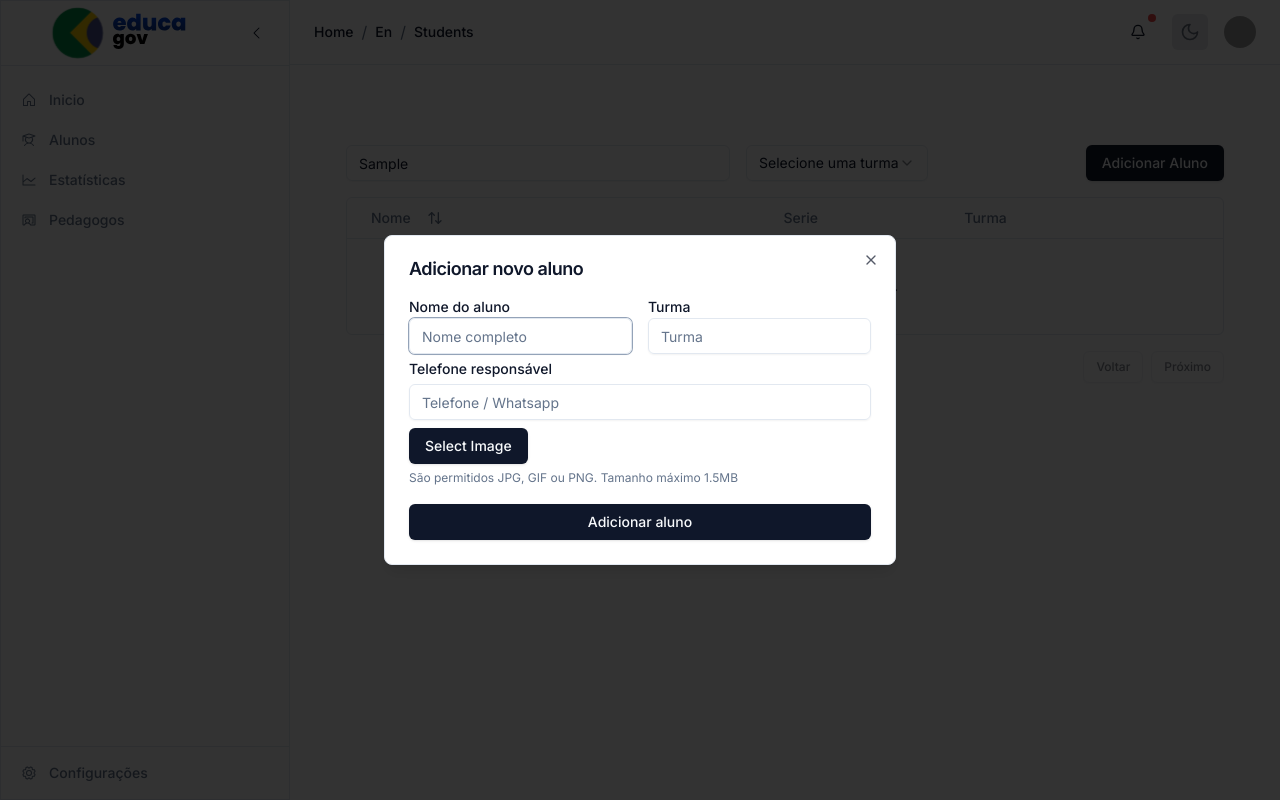
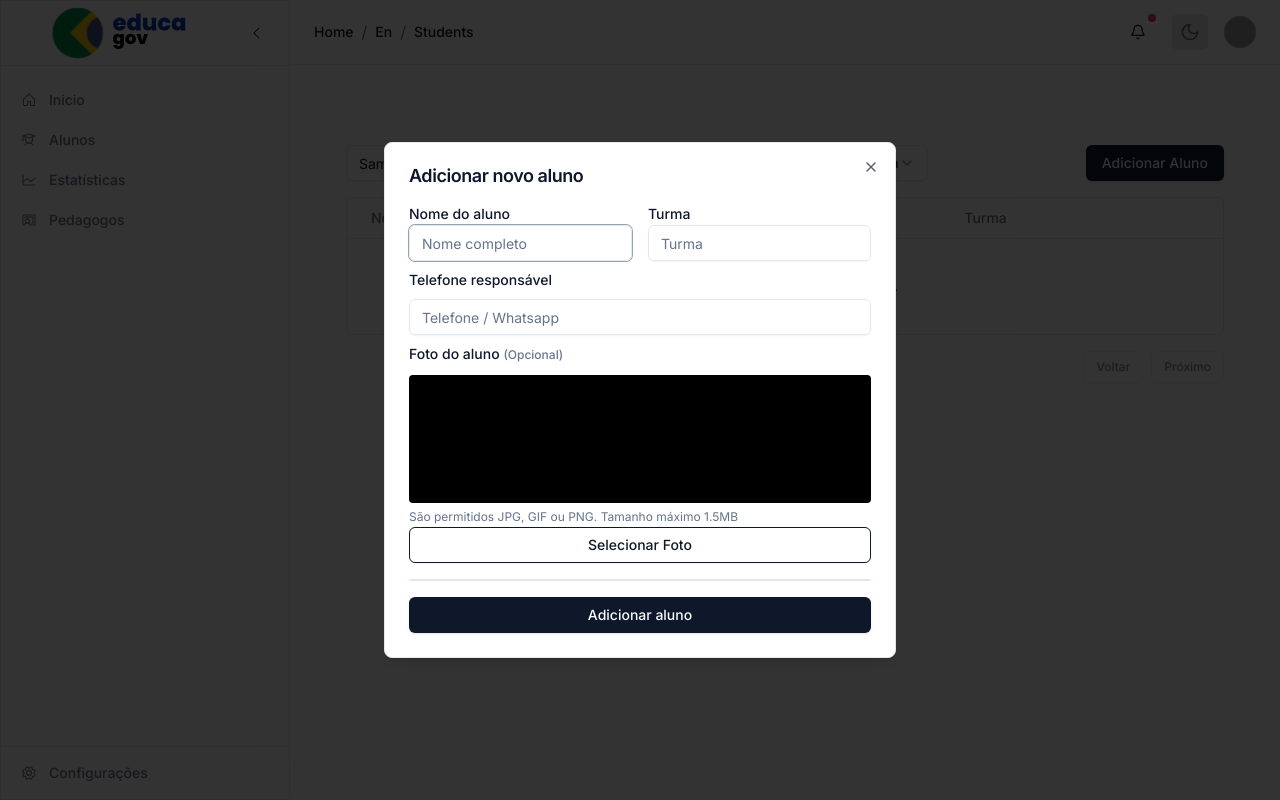
Before and after one commit to LeonardoMartinsMoreira/pedagov, a Next.js app: page /en/students in a window 1280 px wide. Both pictures are taken after typing "Sample" into the empty fields and a click on the button "Adicionar Aluno". Built offline with nearby package versions, Linux system fonts and the light colour scheme; grey boxes are pictures that could not be loaded.

Commit message:
feat: created upload image for student

```diff
--- a/src/components/students/AdicionarAlunoDialog/index.tsx
+++ b/src/components/students/AdicionarAlunoDialog/index.tsx
@@ -27,7 +27,7 @@ export function AdicionarAlunoDialog({
         </DialogHeader>
 
         <form className="flex flex-col gap-y-4">
-          <div className="flex flex-col gap-y-2">
+          <div className="flex flex-col gap-y-3">
             <div className="flex gap-x-4">
               <div>
                 <Label>Nome do aluno</Label>
@@ -42,11 +42,15 @@ export function AdicionarAlunoDialog({
 
             <Label>Telefone responsável</Label>
             <Input placeholder="Telefone / Whatsapp" {...register('tel')} />
-            <div>
+            <div className="flex flex-col gap-y-3">
+              <Label>
+                Foto do aluno{' '}
+                <span className="text-muted-foreground text-xs">
+                  (Opcional)
+                </span>
+              </Label>
               <UploadImage setValue={setValue} />
-              <span className="text-xs text-muted-foreground">
-                São permitidos JPG, GIF ou PNG. Tamanho máximo 1.5MB
-              </span>
+
             </div>
           </div>
 
--- a/src/components/students/OcorrenciaDialog/OcorrenciaDialog.tsx
+++ b/src/components/students/OcorrenciaDialog/OcorrenciaDialog.tsx
@@ -24,8 +24,6 @@ export function OcorrenciaDialog({
   const defaultSelectedStudent = students1000.find(
     ({ id }) => id === idSelectedStudent
   )?.id
-
-  console.log(idSelectedStudent, defaultSelectedStudent)
 
   const [selectedStudent, setSelectedStudent] = useState<string[]>([
     defaultSelectedStudent?.toString() as string,
--- a/src/components/upload-image.tsx
+++ b/src/components/upload-image.tsx
@@ -1,40 +1,68 @@
-import { useRef, useState } from 'react'
+import { useEffect, useState } from 'react'
 import { Input } from '@/components/ui/input'
 import { Button } from '@/components/ui/button'
-import { Dialog, DialogContent, DialogTrigger } from '@/components/ui/dialog'
+import Image from 'next/image'
+import { FieldValues, UseFormSetValue } from 'react-hook-form'
+import { Separator } from './ui/separator'
 
-export default function UploadImageModal() {
-  const inputRef = useRef<HTMLInputElement>(null)
+export default function UploadImage({
+  setValue,
+}: {
+  setValue: UseFormSetValue<FieldValues>
+}) {
   const [image, setImage] = useState<string | null>(null)
 
   const handleFileChange = (event: React.ChangeEvent<HTMLInputElement>) => {
-    event.stopPropagation()
-    event.preventDefault()
     const file = event.target.files?.[0]
     if (file) {
       const reader = new FileReader()
-      reader.onloadend = () => setImage(reader.result as string)
+      reader.onloadend = () => {
+        setImage(reader.result as string)
+      }
       reader.readAsDataURL(file)
     }
   }
 
-  const handleButtonClick = () => {
-    inputRef.current?.click()
-  }
+  useEffect(() => {
+    console.log(image)
+    setValue('profileImage', image)
+  }, [image])
 
   return (
+    <div className="flex flex-col">
+      <div className="h-32 w-full bg-black rounded dark:bg-white items-center justify-center">
+        {image && (
+          <Image
+            src={image}
+            alt="Preview"
+            className="object-fill h-32 w-full rounded"
+            width={128}
+            height={128}
+          />
+        )}
+      </div>
       <div>
-      <input
+        <span className="text-xs text-muted-foreground">
+          São permitidos JPG, GIF ou PNG. Tamanho máximo 1.5MB
+        </span>
+        <label htmlFor="file-upload">
+          <Button variant="outline" className="border-primary w-full" asChild>
+            <span>Selecionar Foto</span>
+          </Button>
+        </label>
+
+        <div className="mt-4">
+          <Separator className="h-0.5 rounded" />
+        </div>
+
+        <Input
+          id="file-upload"
           type="file"
           accept="image/*"
           onChange={handleFileChange}
-        ref={inputRef}
           className="hidden"
         />
-      <Button onClick={handleButtonClick}>Select Image</Button>
-      {image && (
-        <img src={image} alt="Preview" className="w-32 h-32 object-cover" />
-      )}
+      </div>
     </div>
   )
 }
```
Also changed, not shown: src/components/account-growth.tsx (+40 -16 lines). Lines whose indentation alone changed are shown as unchanged.
